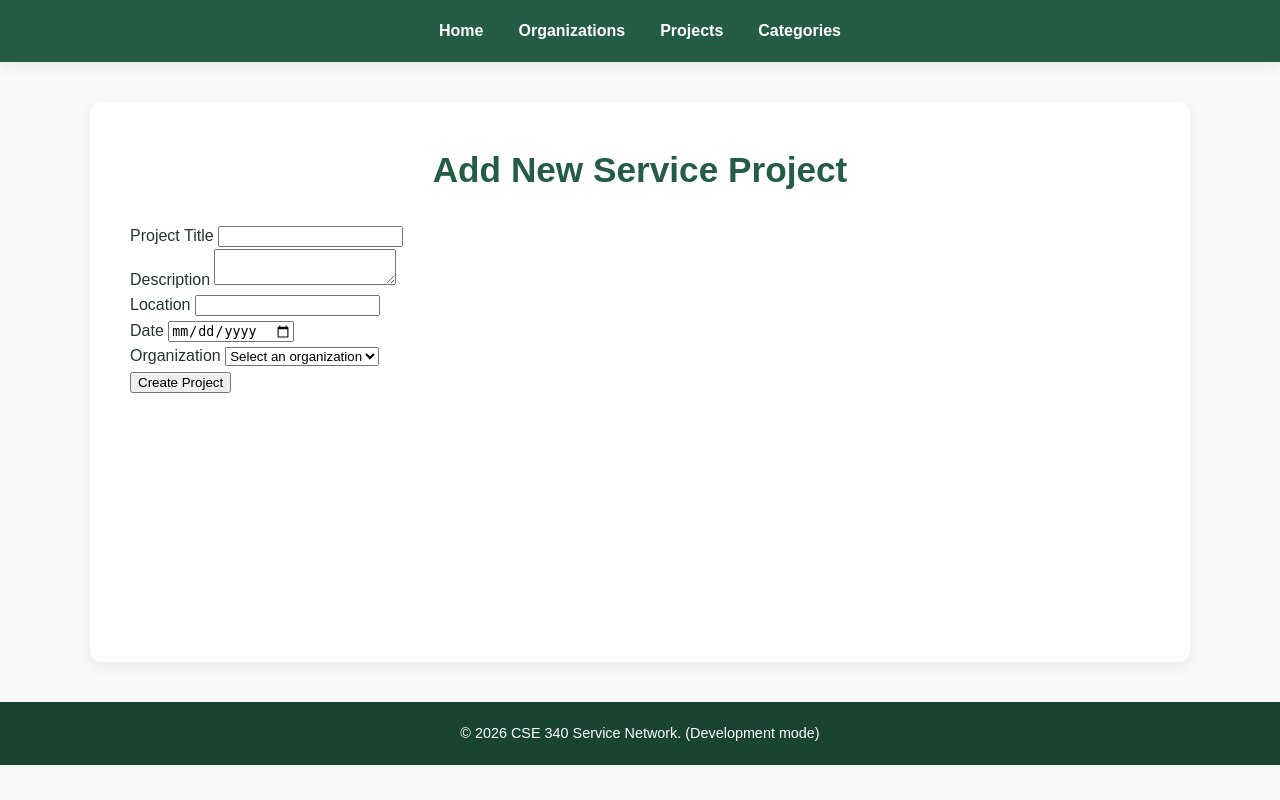
After one commit to jazminruiz16/cse340-course-repo, a Node server app: page /new-project in a window 1280 px wide. The commit adds this page. Run offline with Node 20, Linux system fonts and the light colour scheme; data that the repository does not hold is empty.

Commit message:
Inserting New Service Projects

```diff
--- a/src/controllers/organizations.js
+++ b/src/controllers/organizations.js
@@ -89,9 +89,6 @@ const processEditOrganizationForm = async (req, res) => {
     const organizationId = req.params.id;
     // Check for validation errors
     const results = validationResult(req);
-    console.log("Name received:", req.body.name);
-    console.log("Name length:", req.body.name?.length);
-    console.log("Validation errors:", results.array());
     if (!results.isEmpty()) {
         // Validation failed - loop through errors
         results.array().forEach((error) => {
--- a/src/controllers/projects.js
+++ b/src/controllers/projects.js
@@ -1,5 +1,27 @@
-import { getAllProjects, getUpcomingProjects, getProjectDetails } from '../models/projects.js';
+import { getAllProjects, getUpcomingProjects, getProjectDetails, createProject } from '../models/projects.js';
+import { getAllOrganizations } from '../models/organizations.js';
+import { body, validationResult } from 'express-validator';
 
+const projectValidation = [
+    body('title')
+        .trim()
+        .notEmpty().withMessage('Title is required')
+        .isLength({ min: 3, max: 200 }).withMessage('Title must be between 3 and 200 characters'),
+    body('description')
+        .trim()
+        .notEmpty().withMessage('Description is required')
+        .isLength({ max: 1000 }).withMessage('Description must be less than 1000 characters'),
+    body('location')
+        .trim()
+        .notEmpty().withMessage('Location is required')
+        .isLength({ max: 200 }).withMessage('Location must be less than 200 characters'),
+    body('date')
+        .notEmpty().withMessage('Date is required')
+        .isISO8601().withMessage('Date must be a valid date format'),
+    body('organizationId')
+        .notEmpty().withMessage('Organization is required')
+        .isInt().withMessage('Organization must be a valid integer')
+];
 /*const showProjectsPage = async (req, res) => {
     const projects = await getAllProjects();
     const title = 'Service Projects';
@@ -20,4 +42,39 @@ const showProjectDetailsPage = async (req, res) => {
     const title = 'Project Details';
     res.render('project', { title, projectDetails });
 };
-export { showProjectsPage, showProjectDetailsPage  };
+
+const showNewProjectForm = async (req, res) => {
+    const organizations = await getAllOrganizations();
+    const title = 'Add New Service Project';
+
+    res.render('new-project', { title, organizations });
+}
+
+const processNewProjectForm = async (req, res) => {
+    // Check for validation errors
+    const errors = validationResult(req);
+    if (!errors.isEmpty()) {
+        // Loop through validation errors and flash them
+        errors.array().forEach((error) => {
+            req.flash('error', error.msg);
+        });
+
+        // Redirect back to the new project form
+        return res.redirect('/new-project');
+    }
+    // Extract form data from req.body
+    const { title, description, location, date, organizationId } = req.body;
+
+    try {
+        // Create the new project in the database
+        const newProjectId = await createProject(title, description, location, date, organizationId);
+
+        req.flash('success', 'New service project created successfully!');
+        res.redirect(`/project/${newProjectId}`);
+    } catch (error) {
+        console.error('Error creating new project:', error);
+        req.flash('error', 'There was an error creating the service project.');
+        res.redirect('/new-project');
+    }
+}
+export { showProjectsPage, showProjectDetailsPage, showNewProjectForm, processNewProjectForm, projectValidation};
--- a/src/views/edit-category.ejs
+++ b/src/views/edit-category.ejs
@@ -7,7 +7,7 @@
         <form action="/edit-category/<%= categoryDetails.category_id %>" method="POST">
             <div class="form-group">
                 <label for="name">Category Name</label>
-                <input type="text" id="name" name="name" value="<%= categoryDetails.category_name %>" maxlength="150"
+                <input type="text" id="name" name="name" value="<%= categoryDetails.category_name %>" maxlength="100"
                     required />
             </div>
 
--- /dev/null
+++ b/src/views/new-project.ejs
@@ -0,0 +1,43 @@
+<%- include('partials/header') %>
+    <main>
+        <h1>
+            <%= title %>
+        </h1>
+
+        <form action="/new-project" method="POST">
+            <div class="form-group">
+                <label for="title">Project Title</label>
+                <input type="text" id="title" name="title" maxlength="150" required />
+            </div>
+
+            <div class="form-group">
+                <label for="description">Description</label>
+                <textarea id="description" name="description" maxlength="500" required></textarea>
+            </div>
+
+            <div class="form-group">
+                <label for="location">Location</label>
+                <input type="text" id="location" name="location" maxlength="255" required />
+            </div>
+
+            <div class="form-group">
+                <label for="date">Date</label>
+                <input type="date" id="date" name="date" required />
+            </div>
+
+            <div class="form-group">
+                <label for="organizationId">Organization</label>
+                <select id="organizationId" name="organizationId" required>
+                    <option value="">Select an organization</option>
+                    <% organizations.forEach(org=> { %>
+                        <option value="<%= org.organization_id %>">
+                            <%= org.name %>
+                        </option>
+                        <% }); %>
+                </select>
+            </div>
+
+            <button type="submit">Create Project</button>
+
+    </main>
+    <%- include('partials/footer') %>
--- a/src/views/project.ejs
+++ b/src/views/project.ejs
@@ -15,6 +15,8 @@
 
 
 
+
+
     </main>
 
     <%- include('partials/footer') %>
--- a/src/views/projects.ejs
+++ b/src/views/projects.ejs
@@ -16,7 +16,7 @@
                 </li>
                 <% }); %>
         </ul>
-
+        <p><a href="/new-project">Add a New Service Project</a></p>
 
     </main>
 
```
Also changed, not shown: src/models/categories.js (+25 -1 lines), src/models/projects.js (+20 -1 lines), src/routes.js (+6 -1 lines).
